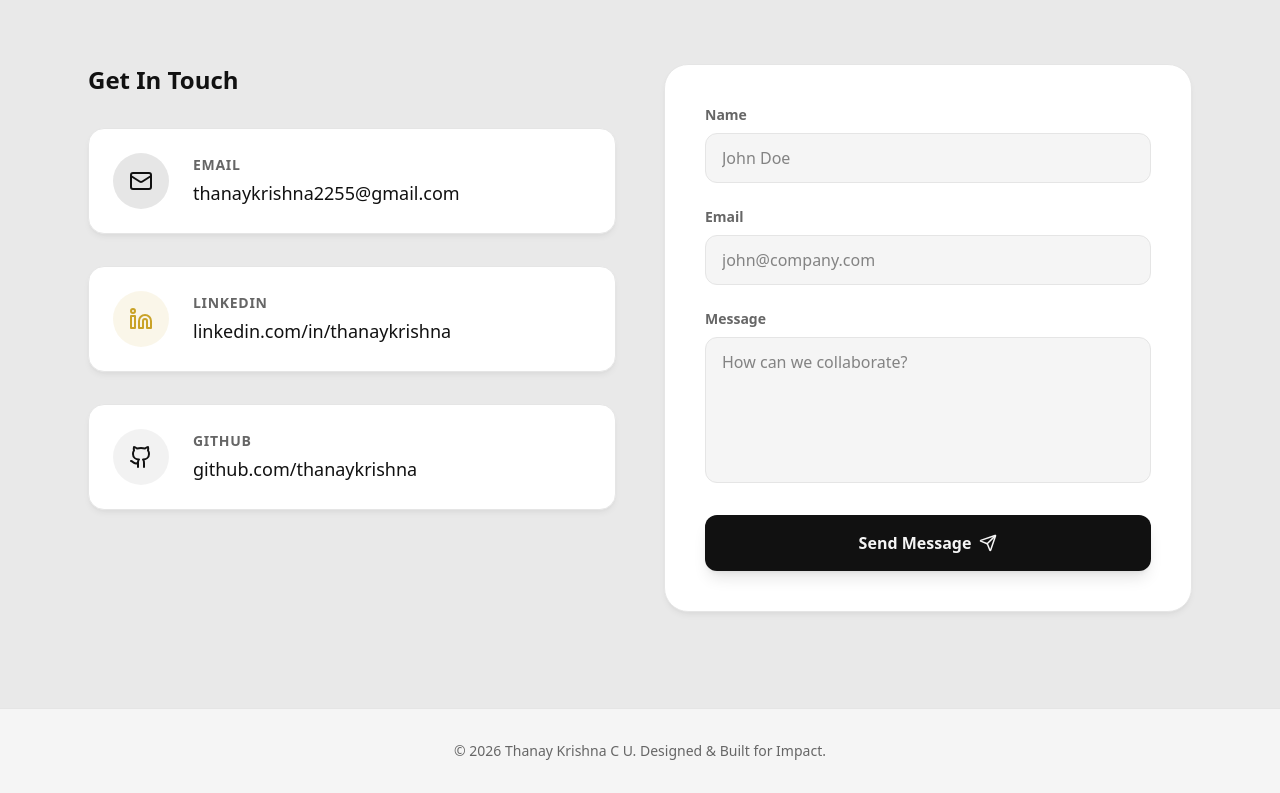
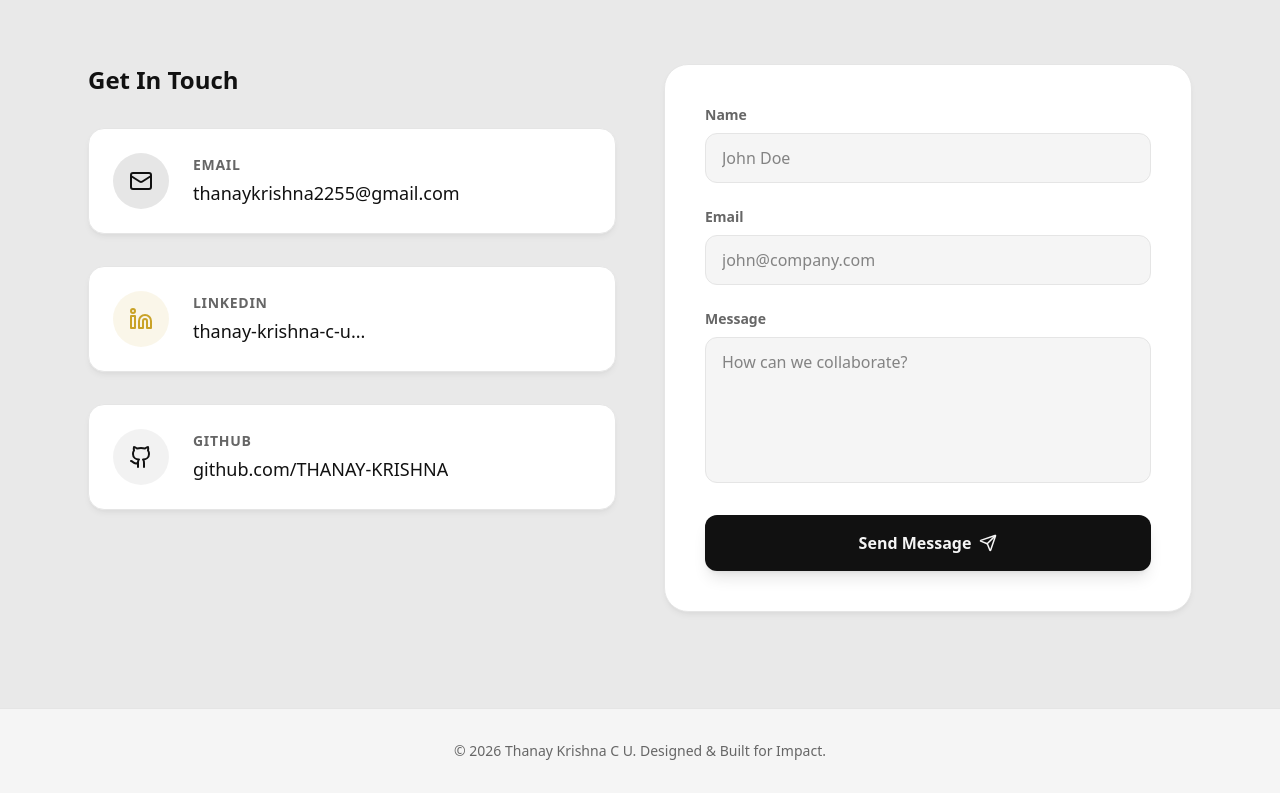
Before and after one commit to THANAY-KRISHNA/MY-PORTFOLIO, a Next.js app: page / in a window 1280 px wide. Shown: the part 4836-5629 px from the top of the page. Built offline with nearby package versions, Linux system fonts and the light colour scheme.

Commit message:
feat: add interactive contact section with form submission and social links

```diff
--- a/src/components/Contact.tsx
+++ b/src/components/Contact.tsx
@@ -62,32 +62,32 @@ export default function Contact() {
             <h3 className="text-2xl font-bold font-heading">Get In Touch</h3>
 
             <a href="mailto:thanaykrishna2255@gmail.com" className="glass-panel p-6 rounded-2xl flex items-center gap-6 group hover:-translate-y-1 transition-transform cursor-pointer">
-              <div className="w-14 h-14 rounded-full bg-[var(--accent-color)]/10 text-[var(--accent-color)] flex items-center justify-center group-hover:scale-110 group-hover:bg-[var(--accent-color)] group-hover:text-white dark:group-hover:text-black transition-all">
+              <div className="shrink-0 w-14 h-14 rounded-full bg-[var(--accent-color)]/10 text-[var(--accent-color)] flex items-center justify-center group-hover:scale-110 group-hover:bg-[var(--accent-color)] group-hover:text-[var(--bg-primary)] transition-all">
                 <Mail size={24} />
               </div>
-              <div>
+              <div className="min-w-0 overflow-hidden">
                 <div className="text-sm font-semibold text-[var(--text-secondary)] mb-1 uppercase tracking-wider">Email</div>
-                <div className="text-lg font-medium text-[var(--text-primary)]">thanaykrishna2255@gmail.com</div>
+                <div className="text-lg font-medium text-[var(--text-primary)] truncate">thanaykrishna2255@gmail.com</div>
               </div>
             </a>
 
-            <a href="https://linkedin.com/in/placeholder" target="_blank" rel="noopener noreferrer" className="glass-panel p-6 rounded-2xl flex items-center gap-6 group hover:-translate-y-1 transition-transform cursor-pointer">
-              <div className="w-14 h-14 rounded-full bg-[var(--highlight-color)]/10 text-[var(--highlight-color)] flex items-center justify-center group-hover:scale-110 group-hover:bg-[var(--highlight-color)] group-hover:text-white dark:group-hover:text-black transition-all">
+            <a href="https://www.linkedin.com/in/thanay-krishna-c-u-a1b67831b/" target="_blank" rel="noopener noreferrer" className="glass-panel p-6 rounded-2xl flex items-center gap-6 group hover:-translate-y-1 transition-transform cursor-pointer">
+              <div className="shrink-0 w-14 h-14 rounded-full bg-[var(--highlight-color)]/10 text-[var(--highlight-color)] flex items-center justify-center group-hover:scale-110 group-hover:bg-[var(--highlight-color)] group-hover:text-[var(--bg-primary)] transition-all">
                 <Linkedin size={24} />
               </div>
-              <div>
+              <div className="min-w-0 overflow-hidden">
                 <div className="text-sm font-semibold text-[var(--text-secondary)] mb-1 uppercase tracking-wider">LinkedIn</div>
-                <div className="text-lg font-medium text-[var(--text-primary)]">linkedin.com/in/thanaykrishna</div>
+                <div className="text-lg font-medium text-[var(--text-primary)] truncate">thanay-krishna-c-u...</div>
               </div>
             </a>
 
-            <a href="https://github.com/placeholder" target="_blank" rel="noopener noreferrer" className="glass-panel p-6 rounded-2xl flex items-center gap-6 group hover:-translate-y-1 transition-transform cursor-pointer">
-              <div className="w-14 h-14 rounded-full bg-[var(--text-primary)]/5 text-[var(--text-primary)] flex items-center justify-center group-hover:scale-110 group-hover:bg-[var(--text-primary)] group-hover:text-[var(--bg-primary)] transition-all">
+            <a href="https://github.com/THANAY-KRISHNA" target="_blank" rel="noopener noreferrer" className="glass-panel p-6 rounded-2xl flex items-center gap-6 group hover:-translate-y-1 transition-transform cursor-pointer">
+              <div className="shrink-0 w-14 h-14 rounded-full bg-[var(--text-primary)]/5 text-[var(--text-primary)] flex items-center justify-center group-hover:scale-110 group-hover:bg-[var(--text-primary)] group-hover:text-[var(--bg-primary)] transition-all">
                 <Github size={24} />
               </div>
-              <div>
+              <div className="min-w-0 overflow-hidden">
                 <div className="text-sm font-semibold text-[var(--text-secondary)] mb-1 uppercase tracking-wider">GitHub</div>
-                <div className="text-lg font-medium text-[var(--text-primary)]">github.com/thanaykrishna</div>
+                <div className="text-lg font-medium text-[var(--text-primary)] truncate">github.com/THANAY-KRISHNA</div>
               </div>
             </a>
           </motion.div>
```
